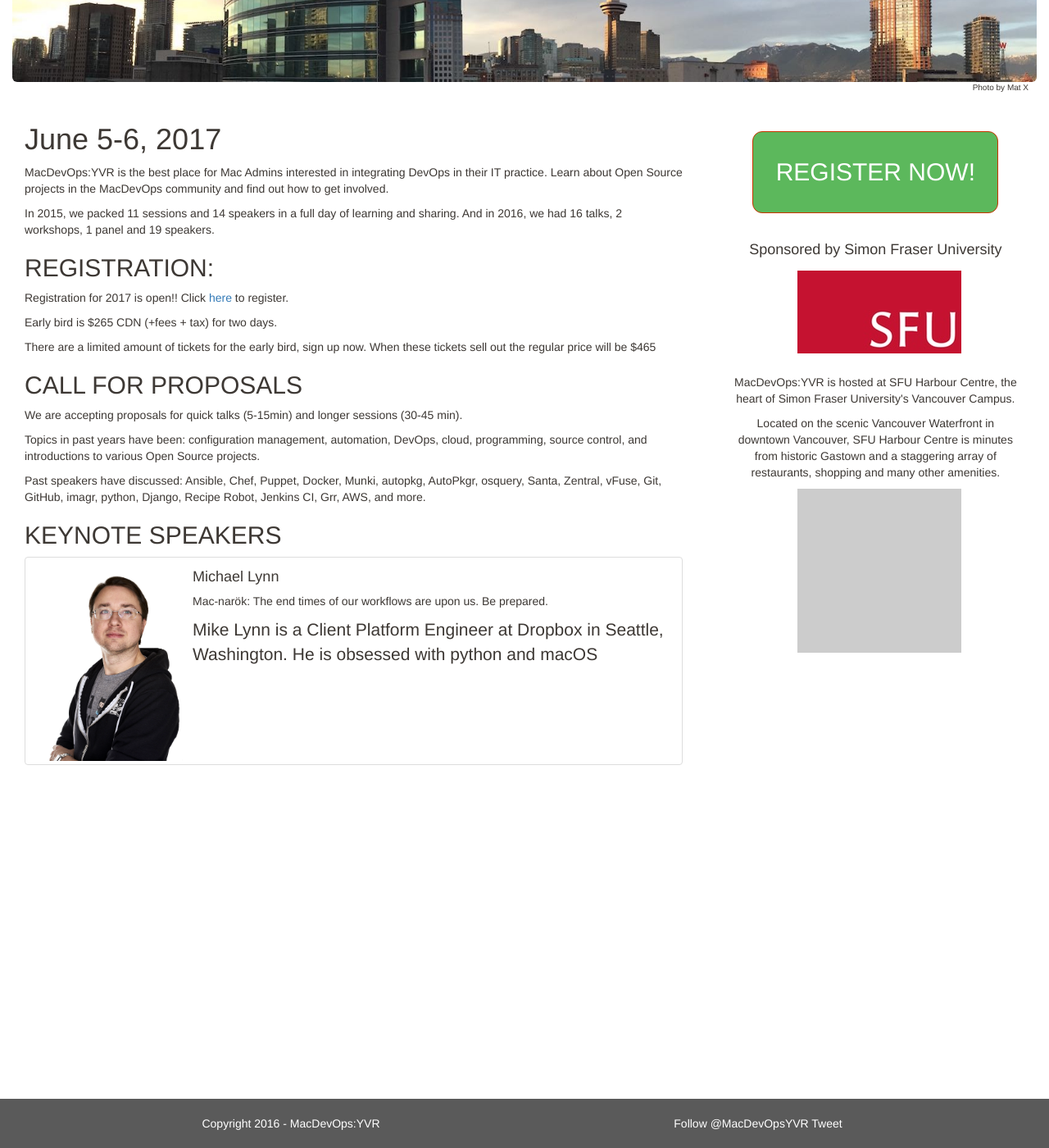
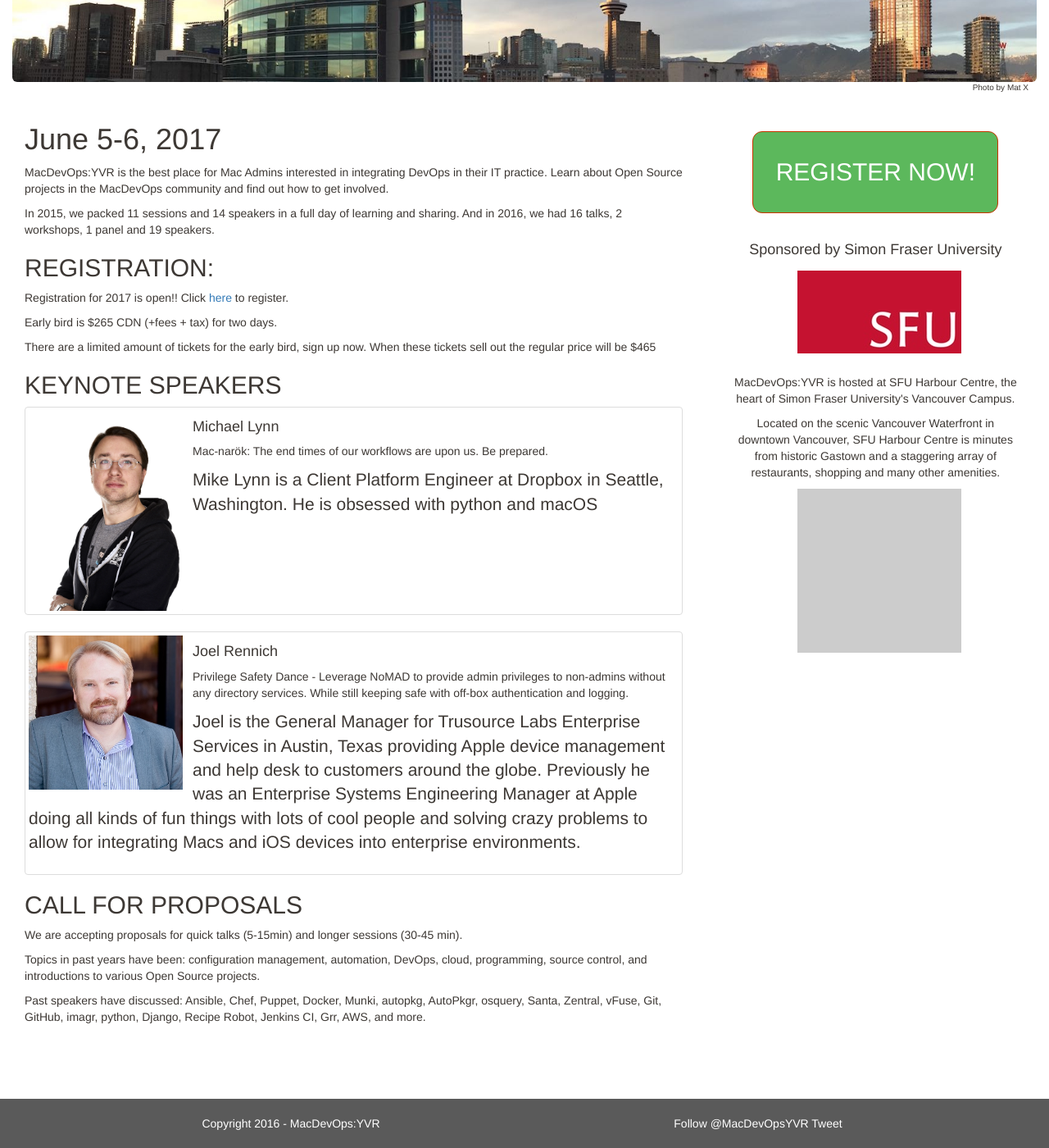
Before and after one commit to macdevopsyvr/macdevopsyvr.github.io, a Jekyll site: the page built from index.md, in a window 1280 px wide and 1400 px high, scrolled down 325 px. Shown: the whole window at 82% size. Built offline with Jekyll 4.4.1, drawn with Linux system fonts in a browser that asks for light colours; comment, search, counter and statistics services are not loaded.

Commit message:
Added Joel
Joel is up

```diff
--- a/index.md
+++ b/index.md
@@ -43,3 +35,24 @@
     </p>
   </div>
 </div>
+
+<div class="col-xs-12 pull-left thumbnail">
+  <img class="vid-thumb" src="/assets/Joel-Rennich_headshot.jpg">
+  <div class="responsive">
+    <h4>Joel Rennich</h4>
+    <p>
+      Privilege Safety Dance - Leverage NoMAD to provide admin privileges to non-admins without any directory services. While still keeping safe with off-box authentication and logging.
+    </p>
+    <p class="lead">
+      Joel is the General Manager for Trusource Labs Enterprise Services in Austin, Texas providing Apple device management and help desk to customers around the globe. Previously he was an Enterprise Systems Engineering Manager at Apple doing all kinds of fun things with lots of cool people and solving crazy problems to allow for integrating Macs and iOS devices into enterprise environments.
+    </p>
+  </div>
+</div>
+
+## CALL FOR PROPOSALS
+
+We are accepting proposals for quick talks (5-15min) and longer sessions (30-45 min).
+
+Topics in past years have been: configuration management, automation, DevOps, cloud, programming, source control, and introductions to various Open Source projects.
+
+Past speakers have discussed: Ansible, Chef, Puppet, Docker, Munki, autopkg, AutoPkgr, osquery, Santa, Zentral, vFuse, Git, GitHub, imagr, python, Django, Recipe Robot, Jenkins CI, Grr, AWS, and more.
```
Also changed, not shown: other parts of index.md (+0 -8 lines), assets/Joel-Rennich_headshot.jpg (added).
